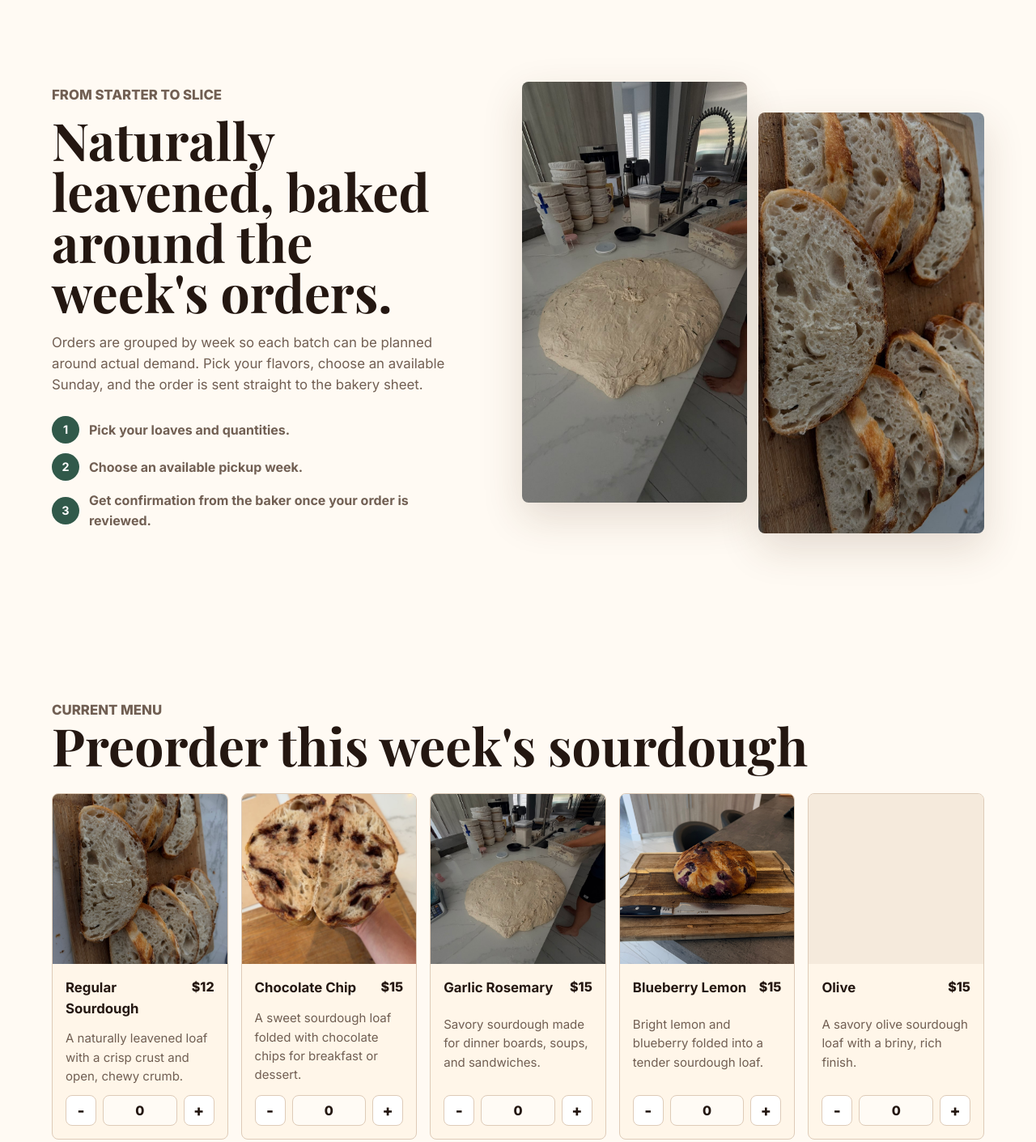
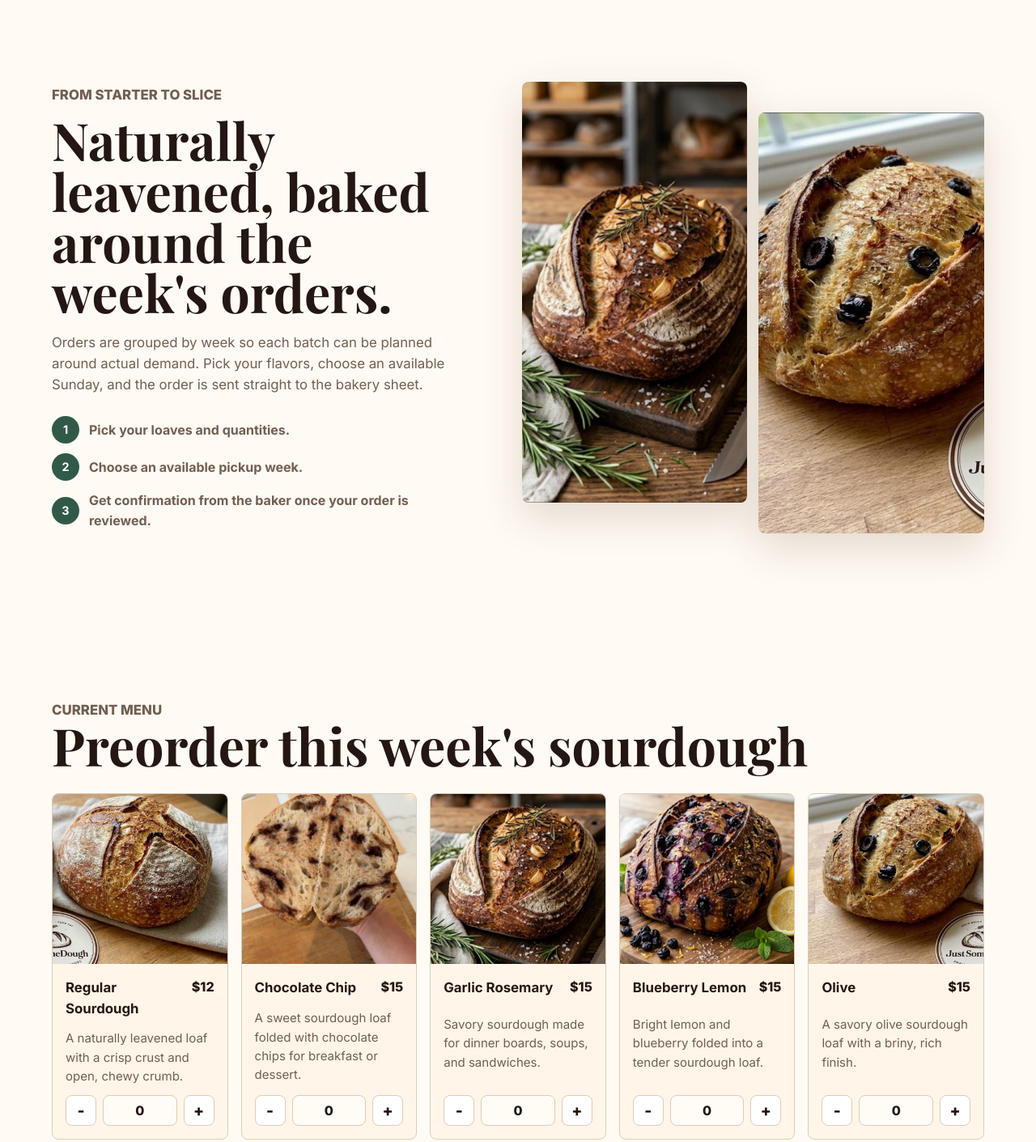
Before and after one commit to yonathan-star/JustSomeDough, a plain HTML site: page index.html in a window 1280 px wide. Shown: the part 1000-2411 px from the top of the page at 81% size. Drawn offline with nearby package versions, Linux system fonts and the light colour scheme.

Commit message:
Replace site images with new loaf photos

```diff
--- a/app.js
+++ b/app.js
@@ -6,7 +6,7 @@ const products = [
     id: "regular-sourdough",
     name: "Regular Sourdough",
     price: 12,
-    image: "Snapchat-1793413218.jpg",
+    image: "regular-sourdough.jpg",
     description: "A naturally leavened loaf with a crisp crust and open, chewy crumb.",
   },
   {
@@ -20,21 +20,21 @@ const products = [
     id: "garlic-rosemary",
     name: "Garlic Rosemary",
     price: 15,
-    image: "Snapchat-1804780126.jpg",
+    image: "garlic-rosemary.jpg",
     description: "Savory sourdough made for dinner boards, soups, and sandwiches.",
   },
   {
     id: "blueberry-lemon",
     name: "Blueberry Lemon",
     price: 15,
-    image: "blueberry-lemon.jpg",
+    image: "blueberry-lemon-new.jpg",
     description: "Bright lemon and blueberry folded into a tender sourdough loaf.",
   },
   {
     id: "olive",
     name: "Olive",
     price: 15,
-    image: "",
+    image: "olive-sourdough.jpg",
     description: "A savory olive sourdough loaf with a briny, rich finish.",
   },
 ];
--- a/index.html
+++ b/index.html
@@ -32,7 +32,7 @@
     <main id="top">
       <section class="hero" aria-labelledby="hero-title">
         <div class="hero-media">
-          <img src="Snapchat-1276294950.jpg" alt="A table filled with wrapped sourdough loaves ready for pickup" />
+          <img src="regular-sourdough.jpg" alt="Regular sourdough loaf on a wooden board" />
         </div>
         <div class="hero-copy">
           <p class="eyebrow">Small batches. Big flavors.</p>
@@ -77,8 +77,8 @@
           </ul>
         </div>
         <div class="process-grid">
-          <img src="Snapchat-1804780126.jpg" alt="A large batch of sourdough dough being prepared on a kitchen island" />
-          <img src="Snapchat-1793413218.jpg" alt="Sliced sourdough showing an airy crumb on a cutting board" />
+          <img src="garlic-rosemary.jpg" alt="Garlic rosemary sourdough loaf with rosemary and salt" />
+          <img src="olive-sourdough.jpg" alt="Olive sourdough loaf on a wooden board" />
         </div>
       </section>
 
@@ -100,8 +100,8 @@
           </div>
         </div>
         <div class="gallery-grid">
-          <img src="Snapchat-2127436635.jpg" alt="Chocolate chip sourdough dough resting on a kitchen counter" />
-          <img src="Snapchat-856069574.jpg" alt="Chocolate sourdough loaf cut open to show the crumb" />
+          <img src="blueberry-lemon-new.jpg" alt="Blueberry lemon sourdough loaf with lemon and blueberries" />
+          <img src="regular-sourdough.jpg" alt="Regular sourdough loaf with a crisp crust" />
         </div>
       </section>
 
```
Also changed, not shown: blueberry-lemon-new.jpg (added), garlic-rosemary.jpg (added), olive-sourdough.jpg (added), regular-sourdough.jpg (added).
